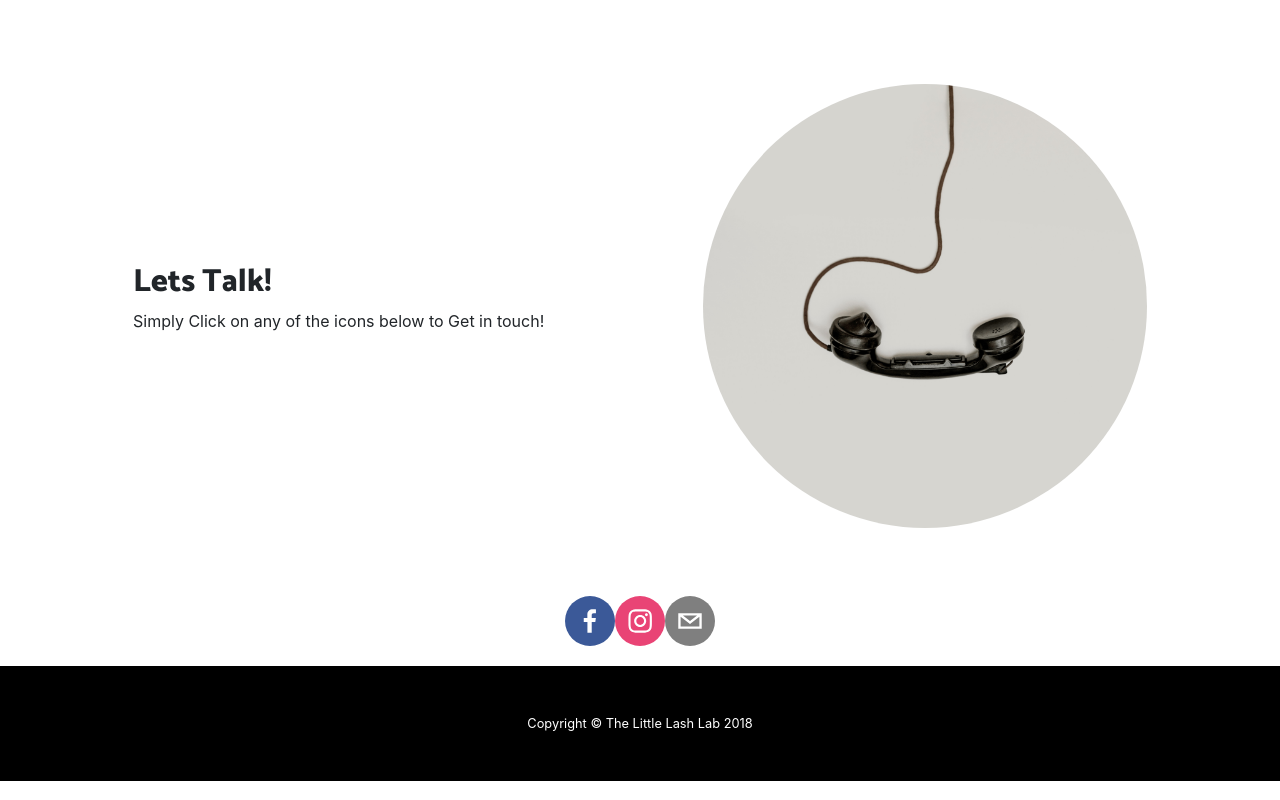
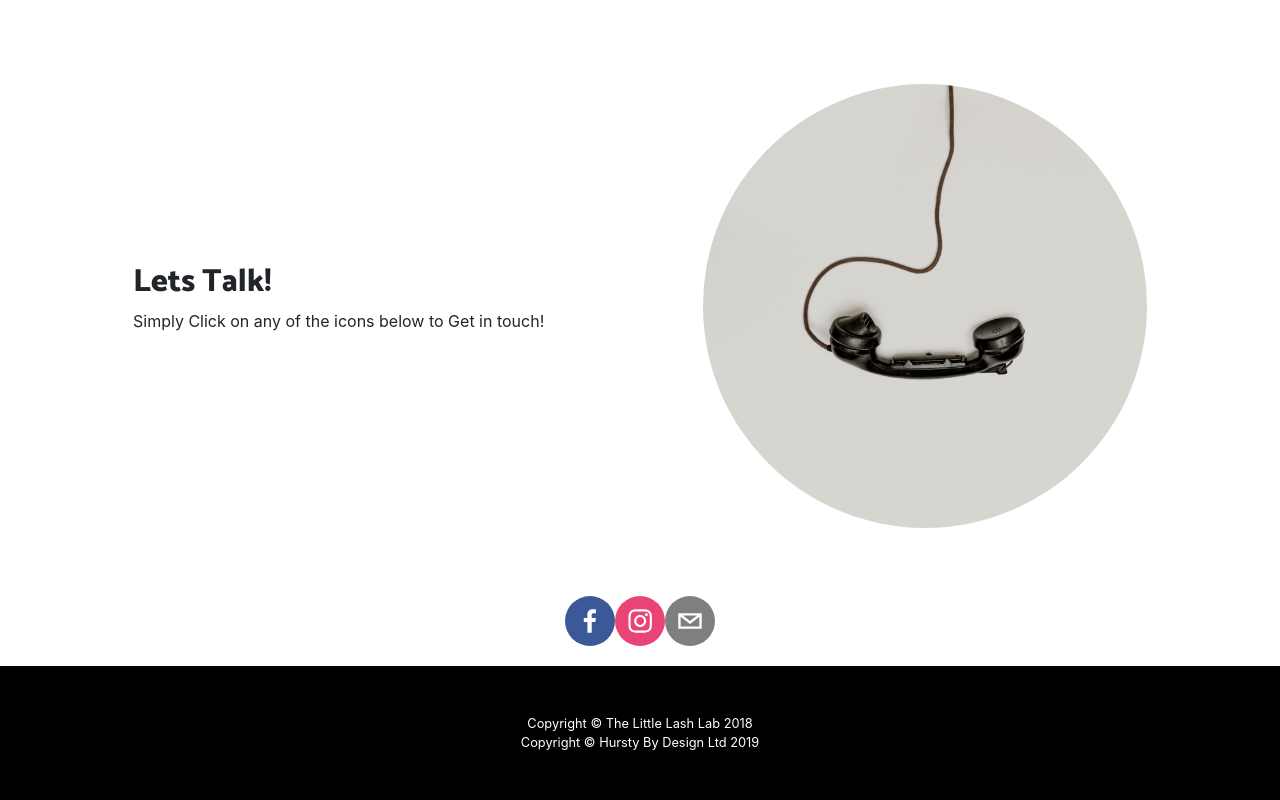
Before and after one commit to ethan-hurst/little-lash-lab-website, a React (Create React App) app: page /contact in a window 1280 px wide. Shown: the part 748-1548 px from the top of the page. Built offline with nearby package versions, Linux system fonts and the light colour scheme.

Commit message:
updated footer

```diff
--- a/src/components/layout/_Footer.jsx
+++ b/src/components/layout/_Footer.jsx
@@ -6,7 +6,8 @@ export default class _Footer extends React.Component {
             <div className="Footer">
                 <footer class="py-5 bg-black">
                     <div class="container">
-                        <p class="m-0 text-center text-white small">Copyright &copy; The Little Lash Lab 2018   </p>
+                        <p class="m-0 text-center text-white small">Copyright &copy; The Little Lash Lab 2018</p>
+                        <p class="m-0 text-center text-white small">Copyright &copy; Hursty By Design Ltd 2019</p>
                     </div>
                 </footer>
             </div>
--- a/src/components/page/_Home.jsx
+++ b/src/components/page/_Home.jsx
@@ -1,5 +1,5 @@
 import React from "react";
-import { _NavBar, _Header, _Post } from "../";
+import { _NavBar, _Header, _Post, _Footer } from "../";
 
 import Img1 from "../../assets/images/logo/Unsplash_pics/B & W Wedding Image.jpg";
 import Img2 from "../../assets/images/logo/Unsplash_pics/Img12.jpg";
@@ -30,6 +30,7 @@ export default class _Home extends React.Component {
           img={Img3}
           alt="contact us for your lashing today!"
         />
+        <_Footer />
         {/* eslint-enable */}
       </React.Fragment>
     );
```
